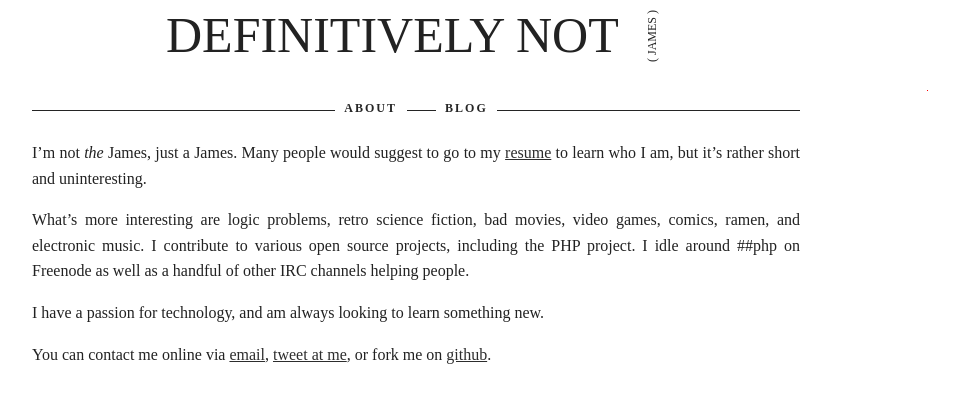
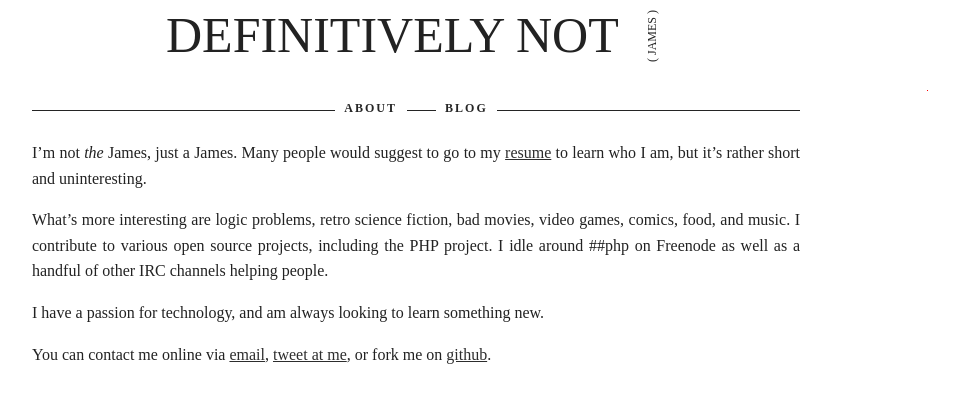
Before and after one commit to imnotjames/imnotjames.github.io, a Jekyll site: the page built from index.markdown, in a window 1280 px wide. Shown: the top 403 px of the page, without its empty margins (224-1183 px from the left). Built offline with Jekyll 4.4.1, drawn with Linux system fonts in a browser that asks for light colours; some web fonts are replaced.

Commit message:
let's not be AS dorky

```diff
--- a/index.markdown
+++ b/index.markdown
@@ -8,7 +8,7 @@ my [resume][resume] to learn who I am, but it's rather short and
 uninteresting.
 
 What's more interesting are logic problems, retro science fiction, bad movies,
-video games, comics, ramen, and electronic music.  I contribute to various
+video games, comics, food, and music.  I contribute to various
 open source projects, including the PHP project.  I idle around ##php on
 Freenode as well as a handful of other IRC channels helping people.
 
```
